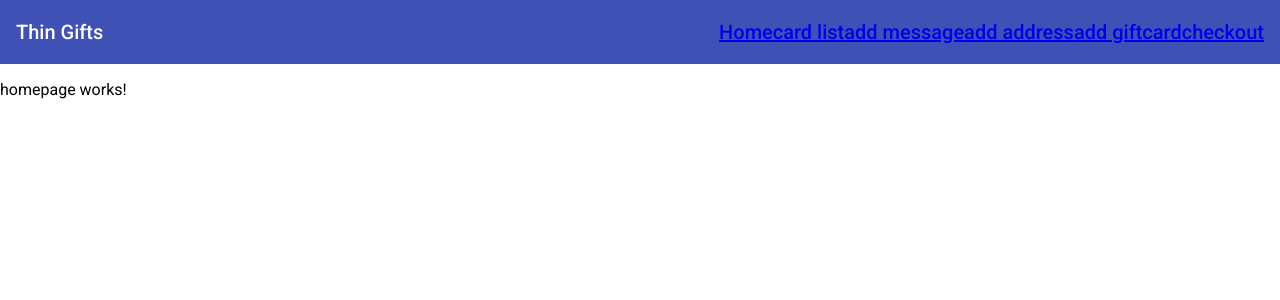
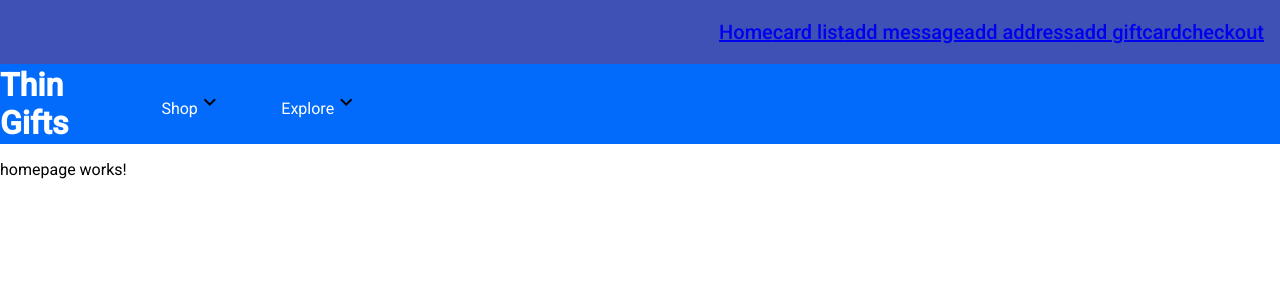
Before and after one commit to matrharr/thin-gifts, an Angular app: page / in a window 1280 px wide. Shown: the top 300 px of the page. Built offline with nearby package versions, Linux system fonts and the light colour scheme.

Commit message:
add initial shop/explore navbar

```diff
--- a/src/app/app.component.html
+++ b/src/app/app.component.html
@@ -1,5 +1,4 @@
 <mat-toolbar color="primary">
-  <span>Thin Gifts</span>
 
   <span class="example-fill-remaining-space"></span>
   <h2><a [routerLink]="['/home']">Home</a></h2>
@@ -10,4 +9,37 @@
   <h2><a [routerLink]="['/checkout']">checkout</a></h2>
 </mat-toolbar>
 
+<mat-grid-list cols="10" rowHeight="80px" class="navbar">
+  <mat-grid-tile [colspan]="1">
+    <h1 class="navbar_text">Thin Gifts</h1>
+  </mat-grid-tile>
+  <mat-grid-tile [colspan]="1">
+    <div class="dropdown">
+      <span class="navbar_text" (mouseenter)="expandShop()">Shop</span>
+      <mat-icon>keyboard_arrow_down</mat-icon>
+    </div>
+  </mat-grid-tile>
+  <mat-grid-tile [colspan]="1">
+    <div class="dropdown">
+      <span class="navbar_text" (mouseenter)="expandExplore()">Explore</span>
+      <mat-icon>keyboard_arrow_down</mat-icon>
+    </div>
+  </mat-grid-tile>
+  <mat-grid-tile [colspan]="7"></mat-grid-tile>
+  <mat-grid-tile
+    *ngIf="shopExpanded"
+    class="dropdown_menu"
+    [colspan]="5"
+    [style.backgroundColor]="'green'"
+  >
+  </mat-grid-tile>
+  <mat-grid-tile
+    *ngIf="exploreExpanded"
+    class="dropdown_menu"
+    [colspan]="5"
+    [style.backgroundColor]="'green'"
+  >
+  </mat-grid-tile>
+</mat-grid-list>
+
 <router-outlet></router-outlet>
--- a/src/app/app.component.scss
+++ b/src/app/app.component.scss
@@ -3,3 +3,17 @@
        Every toolbar row uses a flexbox row layout. */
     flex: 1 1 auto;
   }
+
+.navbar {
+   background-color: #036bfc;
+
+   .navbar_text {
+      color: white;
+   }
+}
+
+.dropdown_menu {
+   width: 70%;
+   height: 300px;
+   background-color: green;
+}
--- a/src/app/app.component.ts
+++ b/src/app/app.component.ts
@@ -7,4 +7,14 @@ import { Component } from '@angular/core';
 })
 export class AppComponent {
   title = 'thin-gifts';
+  shopExpanded = false;
+  exploreExpanded = false;
+
+  expandShop() {
+    this.shopExpanded = !this.shopExpanded;
+  }
+
+  expandExplore() {
+    this.exploreExpanded = !this.exploreExpanded;
+  }
 }
--- a/src/app/app.module.ts
+++ b/src/app/app.module.ts
@@ -21,6 +21,7 @@ import {MatSelectModule} from '@angular/material/select';
 import {MatCardModule} from '@angular/material/card';
 import {MatListModule} from '@angular/material/list';
 import {MatCheckboxModule} from '@angular/material/checkbox';
+import {MatMenuModule} from '@angular/material/menu';
 
 
 
@@ -47,7 +48,8 @@ import {MatCheckboxModule} from '@angular/material/checkbox';
     MatCardModule,
     MatInputModule,
     MatListModule,
-    MatCheckboxModule
+    MatCheckboxModule,
+    MatMenuModule
   ],
   providers: [],
   bootstrap: [AppComponent]
```
